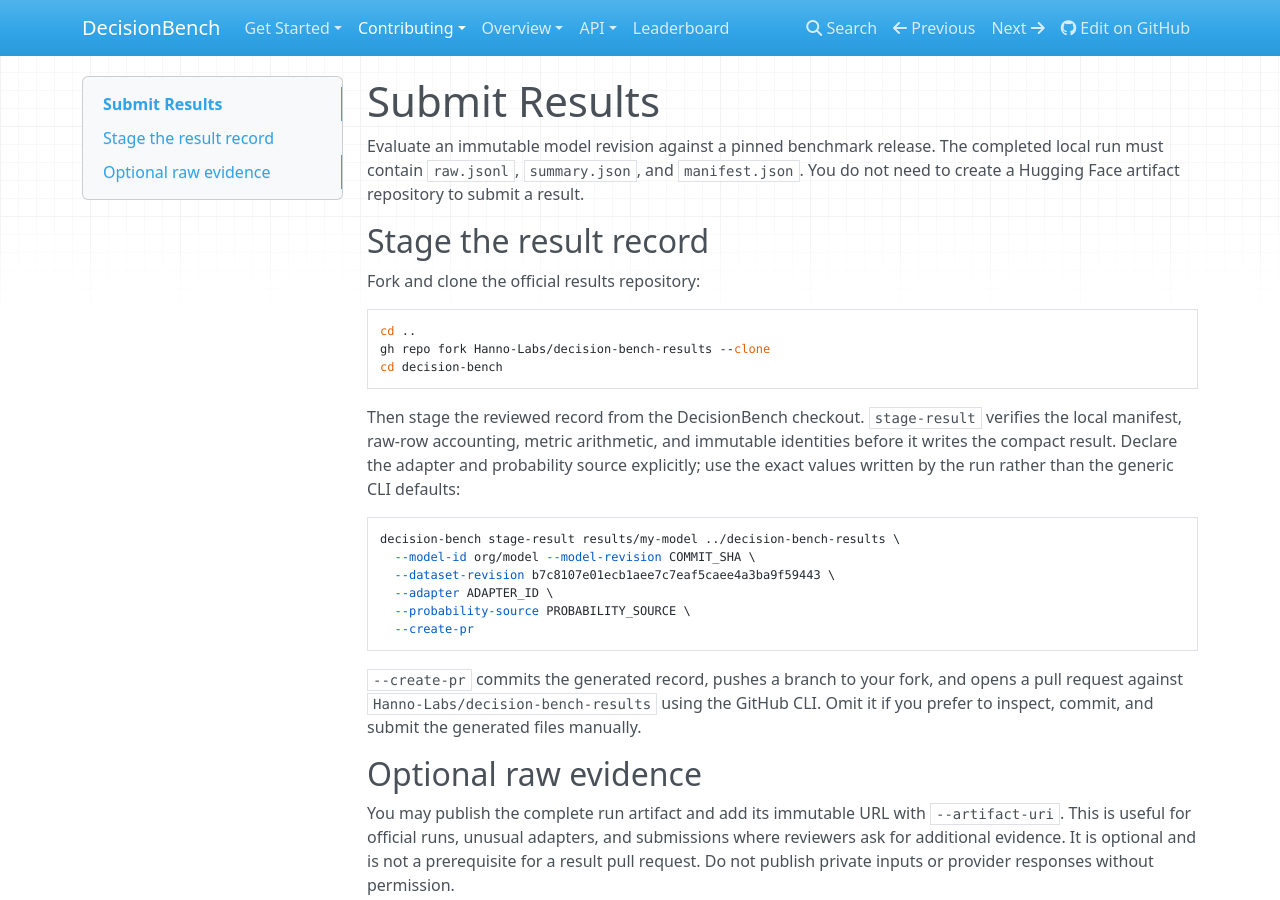
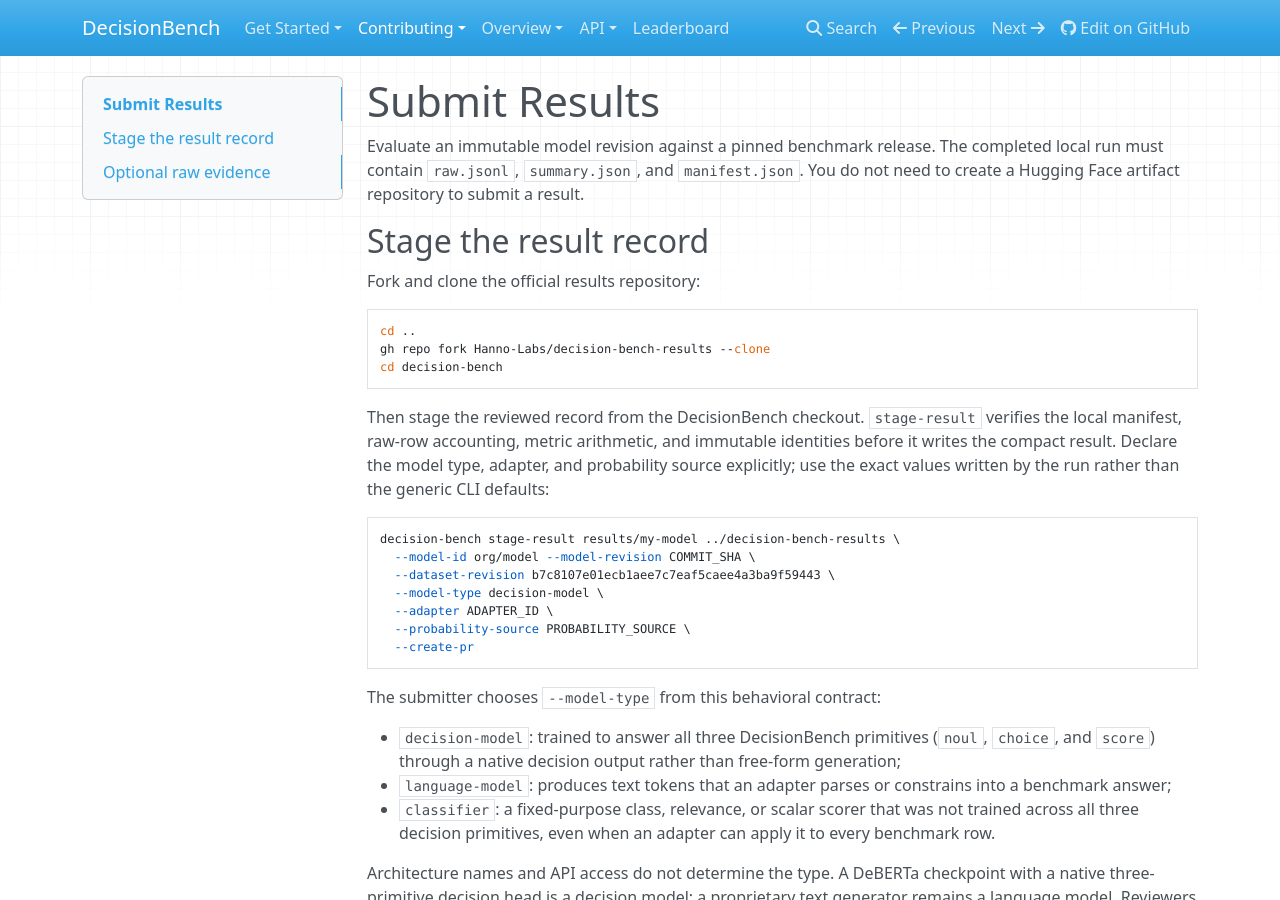
Before and after one commit to Hanno-Labs/decision-bench, an MkDocs documentation site: the page built from docs/contributing/submitting_results.md, in a window 1280 px wide and 900 px high. Built offline with MkDocs 1.6.1, drawn with Linux system fonts in a browser that asks for light colours; nearby versions of some CDN libraries; some of the changed text lies outside the part shown.

Commit message:
Declare model type in result submissions

````diff
--- a/docs/contributing/submitting_results.md
+++ b/docs/contributing/submitting_results.md
@@ -16,17 +16,31 @@
 
 Then stage the reviewed record from the DecisionBench checkout. `stage-result` verifies the local
 manifest, raw-row accounting, metric arithmetic, and immutable identities before it writes the
-compact result. Declare the adapter and probability source explicitly; use the exact values written
-by the run rather than the generic CLI defaults:
+compact result. Declare the model type, adapter, and probability source explicitly; use the exact
+values written by the run rather than the generic CLI defaults:
 
 ```bash
 decision-bench stage-result results/my-model ../decision-bench-results \
   --model-id org/model --model-revision COMMIT_SHA \
   --dataset-revision b7c8107e01ecb1aee7c7eaf5caee4a3ba9f59443 \
+  --model-type decision-model \
   --adapter ADAPTER_ID \
   --probability-source PROBABILITY_SOURCE \
   --create-pr
 ```
+
+The submitter chooses `--model-type` from this behavioral contract:
+
+- `decision-model`: trained to answer all three DecisionBench primitives (`noul`, `choice`, and
+  `score`) through a native decision output rather than free-form generation;
+- `language-model`: produces text tokens that an adapter parses or constrains into a benchmark
+  answer;
+- `classifier`: a fixed-purpose class, relevance, or scalar scorer that was not trained across all
+  three decision primitives, even when an adapter can apply it to every benchmark row.
+
+Architecture names and API access do not determine the type. A DeBERTa checkpoint with a native
+three-primitive decision head is a decision model; a proprietary text generator remains a language
+model. Reviewers verify the declared type against the published serving and training contract.
 
 `--create-pr` commits the generated record, pushes a branch to your fork, and opens a pull request
 against `Hanno-Labs/decision-bench-results` using the GitHub CLI. Omit it if you prefer to inspect,
````
Also changed, not shown: src/decision_bench/__init__.py (+8 -1 lines), 3 other files.
